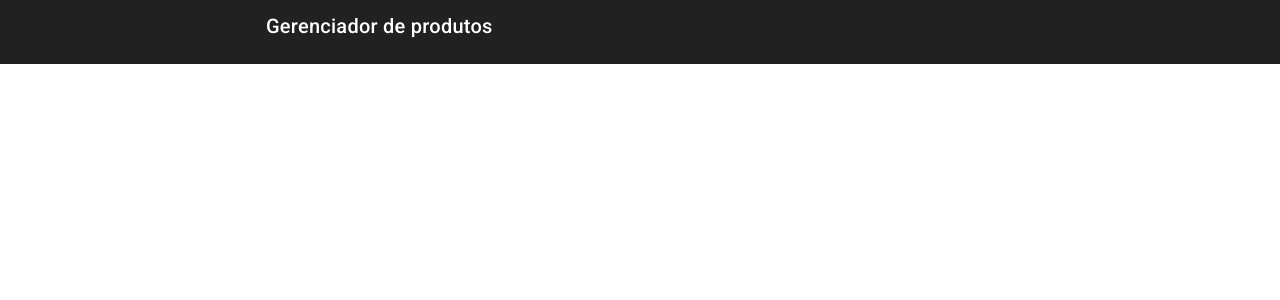
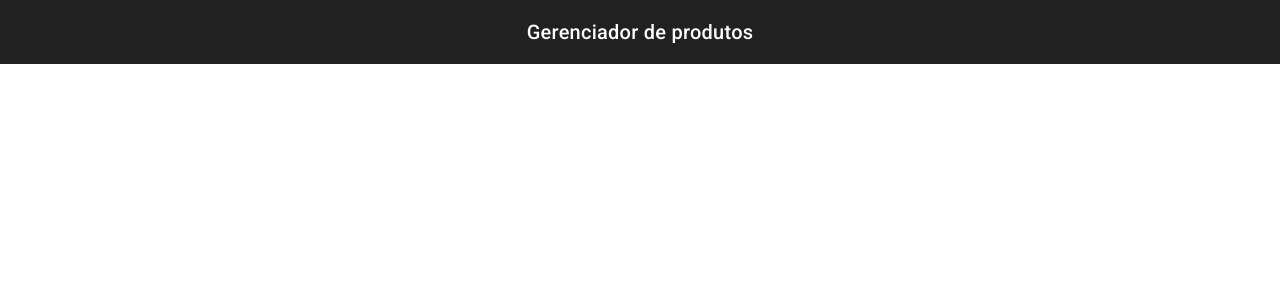
Before and after one commit to MatheusrNascimento/angular-store, an Angular app: page / in a window 1280 px wide. Shown: the top 300 px of the page. Built offline with nearby package versions, Linux system fonts and the light colour scheme.

Commit message:
feat: centralizando o titulo do meu component header

```diff
--- a/src/app/shared/components/header/header.component.html
+++ b/src/app/shared/components/header/header.component.html
@@ -1,7 +1,7 @@
 <mat-toolbar>
   <div class="container">
     <div class="content-container">
-      <p>Gerenciador de produtos</p>
+      <h2 class="title">Gerenciador de produtos</h2>
     </div>
   </div>
 </mat-toolbar>
--- a/src/app/shared/components/header/header.component.scss
+++ b/src/app/shared/components/header/header.component.scss
@@ -0,0 +1,3 @@
+.title {
+  text-align: center;
+}
```
